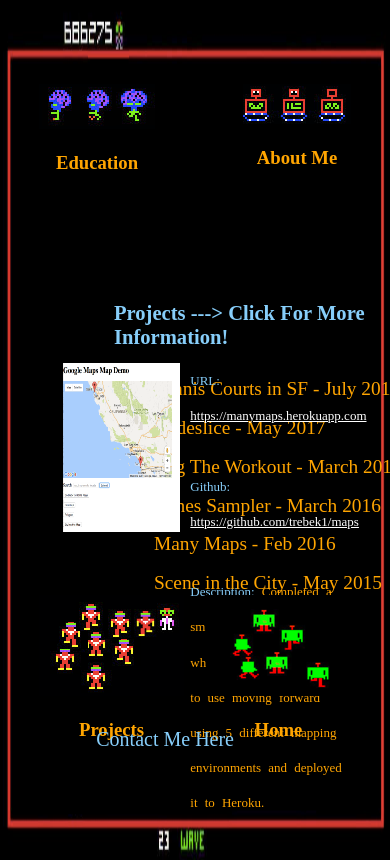
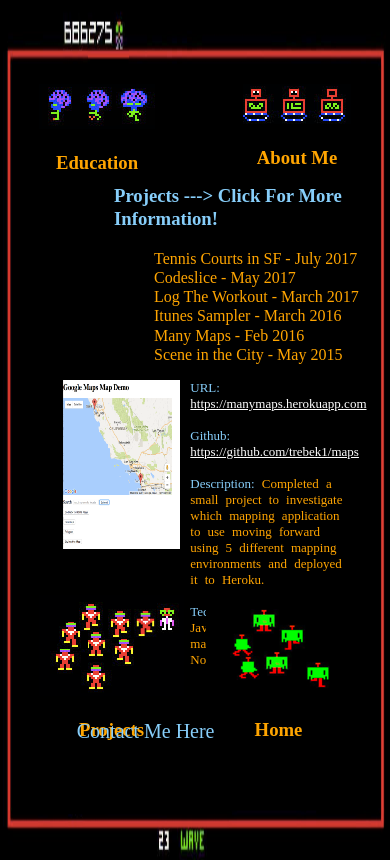
Before and after one commit to trebek1/robo_react, a React app: page /projects/maps in a window 390 px wide. Shown: the top 860 px of the page. Built offline with nearby package versions, Linux system fonts and the light colour scheme; some icons are missing; a web font is replaced by a local one.

Commit message:
removed old styles

```diff
--- a/src/styles/index.css
+++ b/src/styles/index.css
@@ -240,92 +240,10 @@ html {
 
 @media only screen and (orientation:portrait) {
 
-	#links {
-		bottom: 11%;
-		right: 40%;
-		position: absolute;
-		font-size: 20px;
-		text-align: center;
-	}
-
-	#p-list{
-		position: absolute;
-		margin-top: 75%;
-		margin-bottom: 10%;
-	}
-
-	.projects{
-		line-height:200%;
-		font-size: 110%;
-	}
-
-	#tennis-project-data, #scene-project-data, #maps-project-data, #itunes-project-data{
-
-	position: fixed;
-	top:43%;
-
-	}
-
-	.information{
-		font-size: small;
-	}
 
 
 }
 
 @media only screen and (min-device-width: 300px) and (max-device-width: 750px) and (orientation : landscape) {
-	#project-data{
-		font-size: 75%;
-	}
-	#edu{
-		font-size: 75%;
-		line-height: 120%;
-	 	position: fixed;
-	    top: 45%;
-	    left: 50%;
-	    transform: translate(-50%, -50%);
-	}
 
-
-	#about{
-		max-height: 300px;
-    	overflow-y: scroll;
-    	line-height: 120%;
-	 	position: fixed;
-	    top: 53%;
-	    left: 50%;
-	    transform: translate(-50%, -50%);
-		font-size: 70%;
-		display: block;
-
-	}
-	.anchor-image{
-		height: 50%;
-		width: 50%;
-	}
-	.title{
-		font-size: 75%;
-	}
-
-	#p-list{
-		position: absolute;
-		margin-top: 10%;
-		margin-bottom: 10%;
-	}
-
-
-	#tennis-project-data, #scene-project-data, #maps-project-data, #itunes-project-data{
-
-		position: fixed;
-		max-height: 220px;
-	    overflow-y: scroll;
-	    display: block;
-	    top:50%;
-
-	}
-
-	.information{
-		font-size: small;
-
-	}
 }
```
